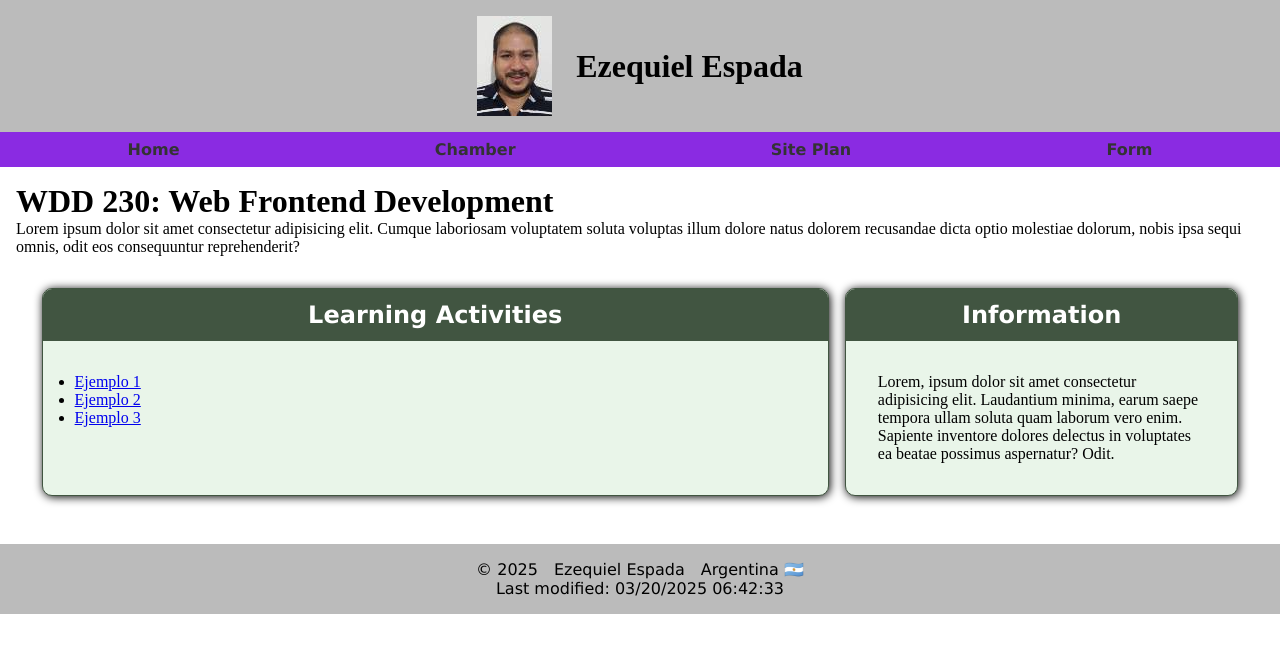
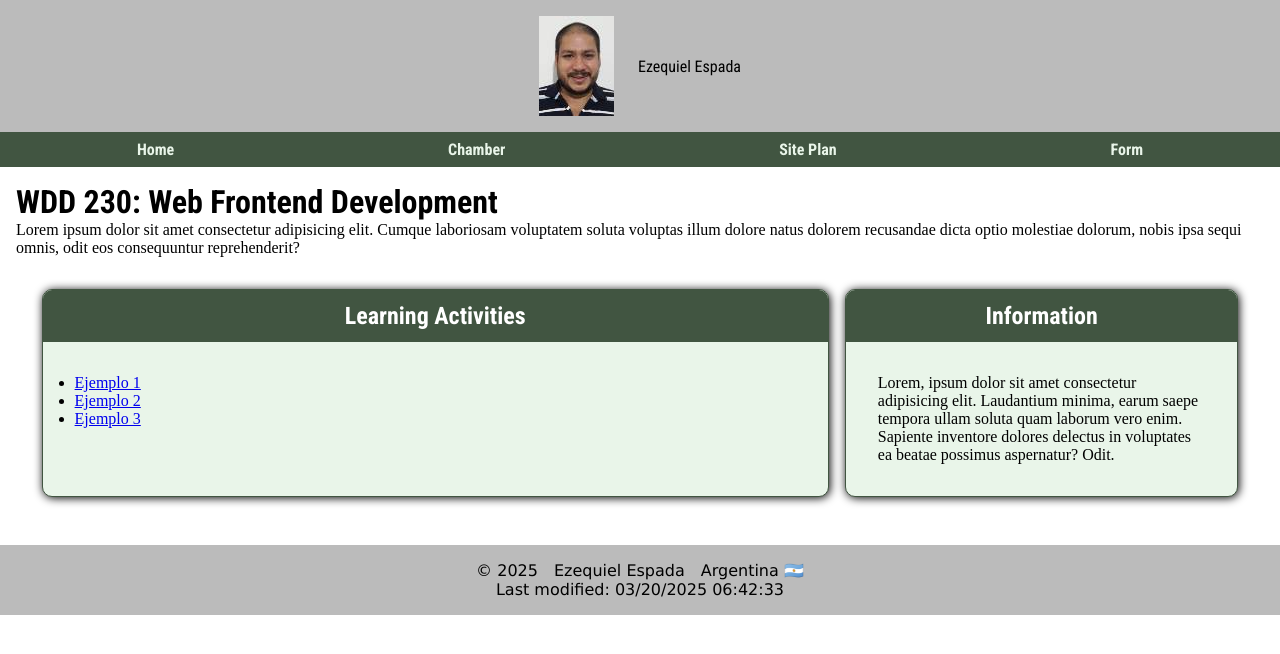
Before and after one commit to ezequielespada/wdd230, a plain HTML site: page index.html in a window 1280 px wide. Drawn offline with Linux system fonts and the light colour scheme.

Commit message:
Ajustes varios

```diff
--- a/index.html
+++ b/index.html
@@ -8,11 +8,14 @@
     <meta name="author" content="Ezequiel Espada">
     <link rel="stylesheet" href="styles/base.css">
     <link rel="stylesheet" href="styles/larger.css">
+    <link rel="preconnect" href="https://fonts.googleapis.com">
+    <link rel="preconnect" href="https://fonts.gstatic.com" crossorigin>
+    <link href="https://fonts.googleapis.com/css2?family=Inter:ital,opsz,wght@0,14..32,100..900;1,14..32,100..900&family=Roboto+Condensed:ital,wght@0,100..900;1,100..900&family=Roboto:ital,wght@0,100..900;1,100..900&display=swap" rel="stylesheet">
 </head>
 <body>
     <header>
         <img src="images/yo.jpg" alt="Ezequiel Espada profile" width="75" height="100">
-        <h1>Ezequiel Espada</h1>
+        <span>Ezequiel Espada</span>
     </header>
     <nav class="active">
         <ul>
--- a/styles/base.css
+++ b/styles/base.css
@@ -13,6 +13,10 @@ header {
     justify-content: center;
     align-items: center;
     gap: 1.5rem;
+}
+
+header span, h1, h2, nav {
+    font-family: "Roboto Condensed", sans-serif;
 }
 
 header, footer {
@@ -33,7 +37,6 @@ section p, .left-card {
 }
 
 .card-container h2 {
-    font-family: Verdana, Geneva, Tahoma, sans-serif;
     background-color: #415541;
     color: #fff;
     display: block;
@@ -42,8 +45,7 @@ section p, .left-card {
 }
 
 nav {
-    background-color: blueviolet;
-    font-family: Verdana, Geneva, Tahoma, sans-serif;
+    background-color: #415541;
 }
 
 nav ul {
@@ -64,7 +66,7 @@ nav li:hover {
 
 nav li a {
     text-decoration: none;
-    color: #333;
+    color: #e9f5e9;
     font-weight: bold;
     transition: background 0.3s;
 
```
